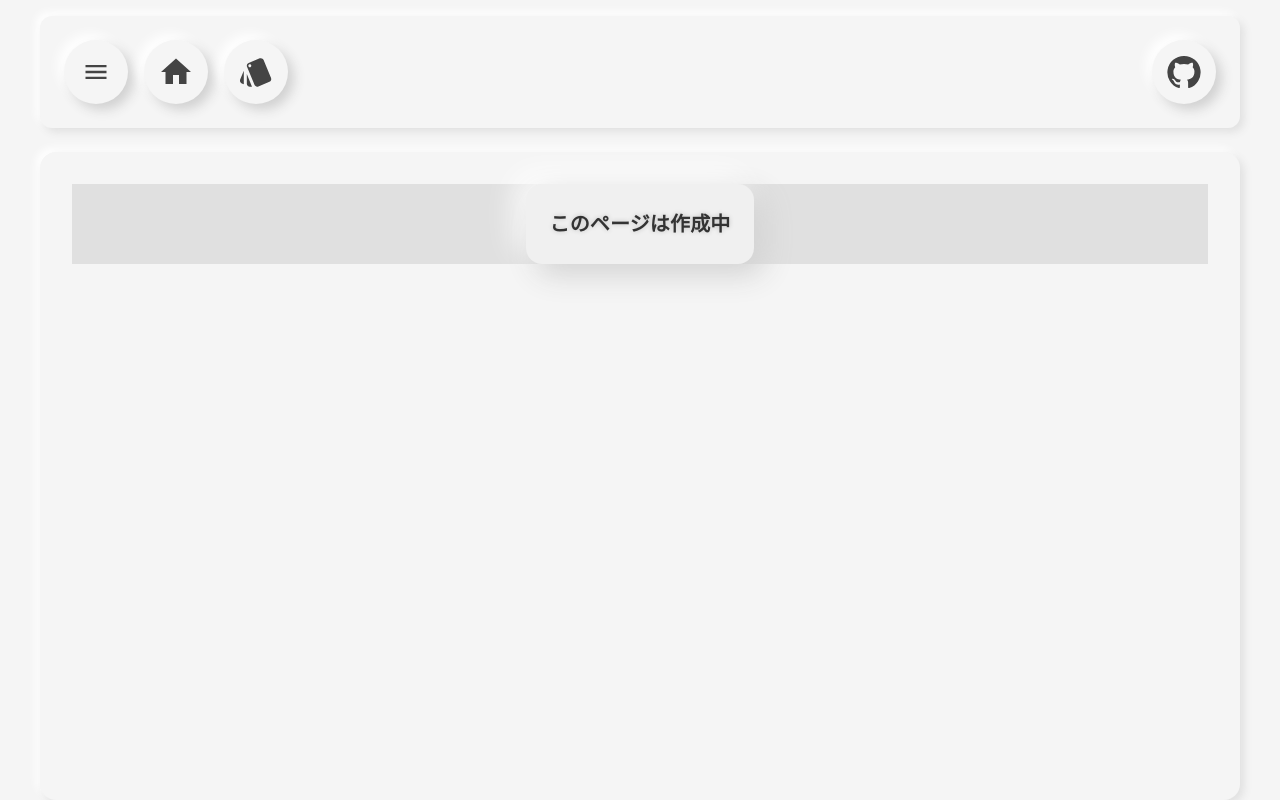
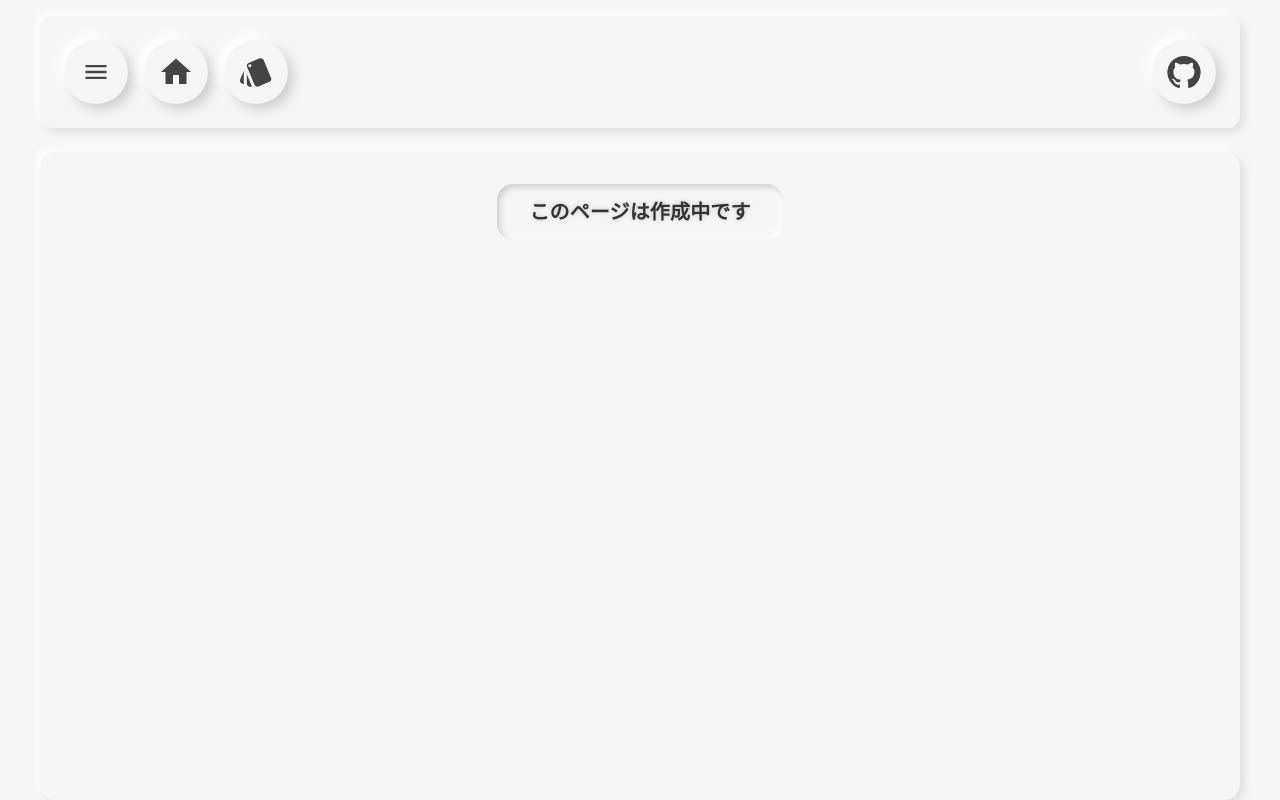
Before and after one commit to shimisyou/next-app, a Next.js app: page / in a window 1280 px wide. Built offline with nearby package versions, Linux system fonts and the light colour scheme.

Commit message:
Topページの仮置き

```diff
--- a/app/page.tsx
+++ b/app/page.tsx
@@ -1,4 +1,5 @@
-import { Box, Typography } from '@mui/material';
+import { NeumorphicText } from '@/components/elements/Text/NeumorphicText/NeumorphicText';
+import { Box } from '@mui/material';
 
 export default function Home() {
   return (
@@ -7,30 +8,18 @@ export default function Home() {
         display: 'flex',
         justifyContent: 'center',
         alignItems: 'center',
-        height: '100%',
-        bgcolor: '#e0e0e0',
       }}
     >
-      <Box
+      <NeumorphicText
+        variant="h6"
         sx={{
-          bgcolor: '#f0f0f0',
-          borderRadius: '16px',
-          boxShadow: '10px 10px 30px #d1d1d1, -10px -10px 30px #ffffff',
-          p: { xs: 2, md: 3 },
-          textAlign: 'center',
+          color: '#333',
+          fontWeight: 'bold',
+          textShadow: '0 0 5px rgba(0, 0, 0, 0.2)',
         }}
       >
-        <Typography
-          variant="h6"
-          sx={{
-            color: '#333',
-            fontWeight: 'bold',
-            textShadow: '0 0 5px rgba(0, 0, 0, 0.2)',
-          }}
-        >
-          このページは作成中
-        </Typography>
-      </Box>
+        このページは作成中です
+      </NeumorphicText>
     </Box>
   );
 }
```
